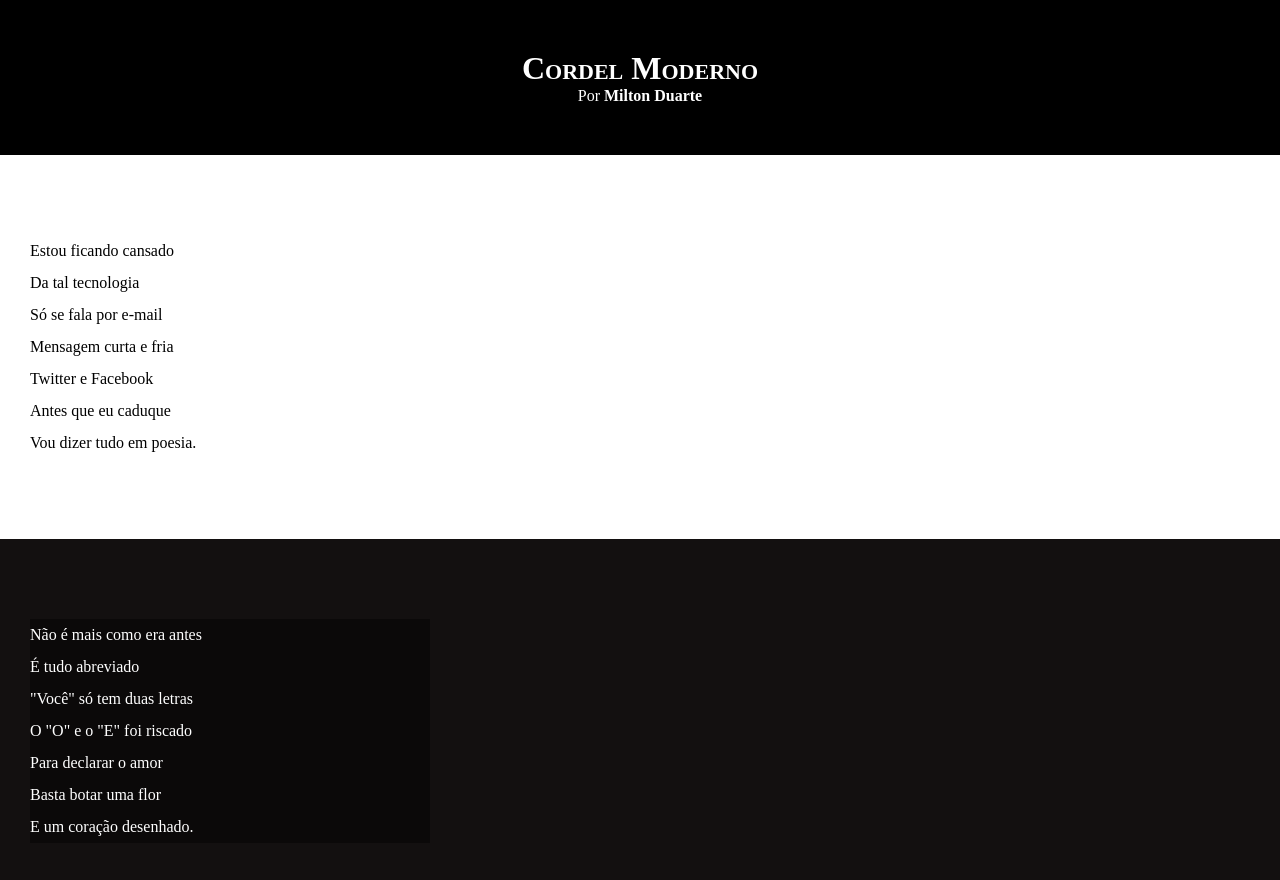
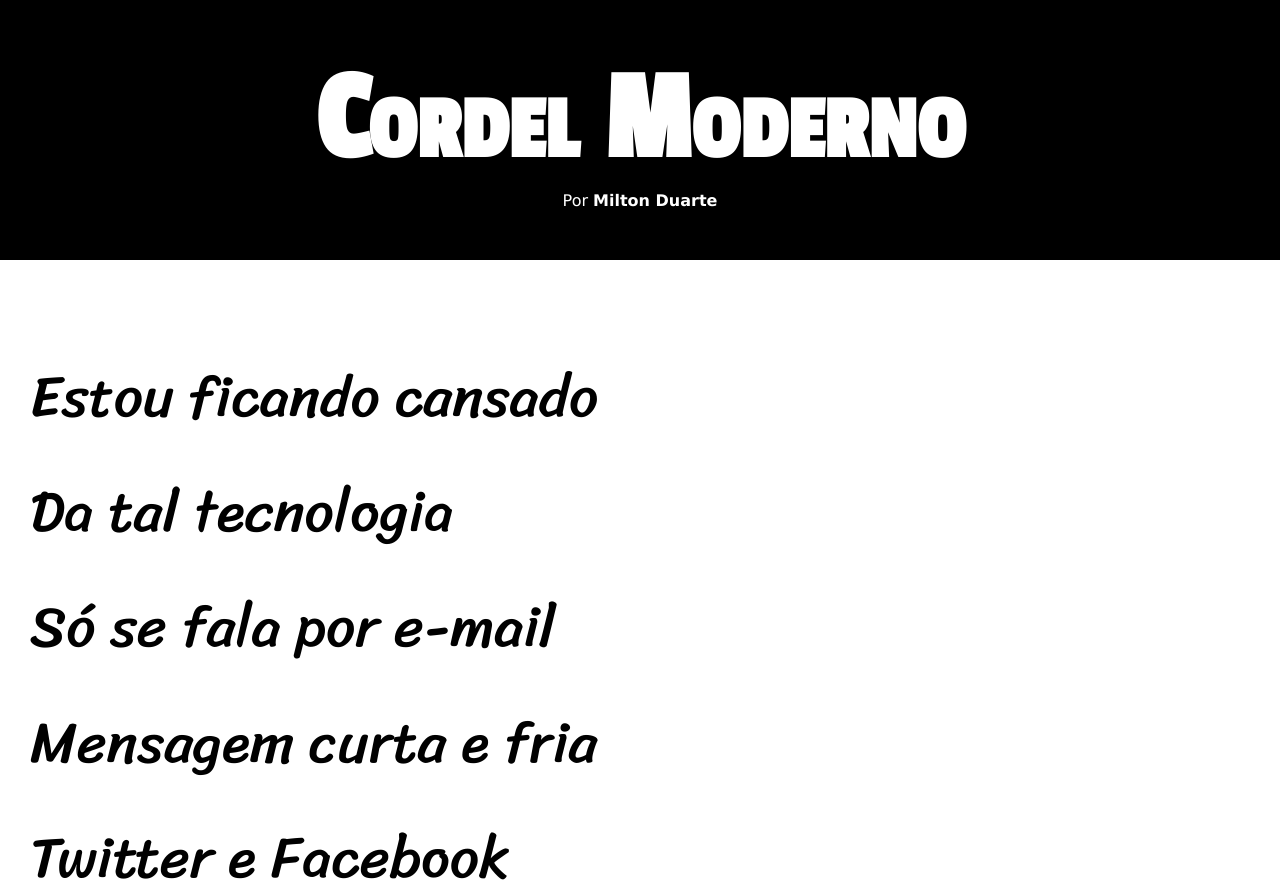
Before and after one commit to ruancarlosdev/projeto-cordel, a plain HTML site: page index.html in a window 1280 px wide. Shown: the top 880 px of the page. Drawn offline with Linux system fonts and the light colour scheme.

Commit message:
uptade no estilo

```diff
--- a/style.css
+++ b/style.css
@@ -1,24 +1,40 @@
 @charset "UTF-8";
+
+@import url('https://fonts.googleapis.com/css2?family=Passion+One&family=Sriracha&display=swap');
+
+@import url('https://fonts.googleapis.com/css2?family=Passion+One&family=Sriracha&display=swap');
+
+:root {
+    --font1: Verdana, Geneva, Tahoma, sans-serif;
+    --font2: 'Passion One', cursive;
+    --font3: 'Sriracha', cursive;
+}
 
 * {
     margin: 0px;
     padding: 0px;
+    font-size: 1em;
 }
 
 html,body {
     min-height: 100vh;
     background-color: darkgray;
+    font-family: var(--font1);
 }
 
 header {
     background-color: black;
     color: white;
     text-align: center;
+
 }
 
 header > h1 {
     padding-top: 50px;
     font-variant: small-caps;
+    font-family: var(--font2);
+    font-size: 10vw;
+
 }
 
 header > p {
@@ -41,6 +57,8 @@ section {
     padding-bottom: 10vh;
     line-height: 2em;
     padding-left: 30px;
+    font-family: var(--font3);
+    font-size: 4.5vw;
 }
 
 section.normal{
@@ -54,7 +72,8 @@ section.imagem {
 }
 
 section.imagem > p {
-    width: 400px;
+    display: inline-block;
+    padding: 5px;
     background-color: rgba(0, 0, 0, 0.439);
 }
 
```
